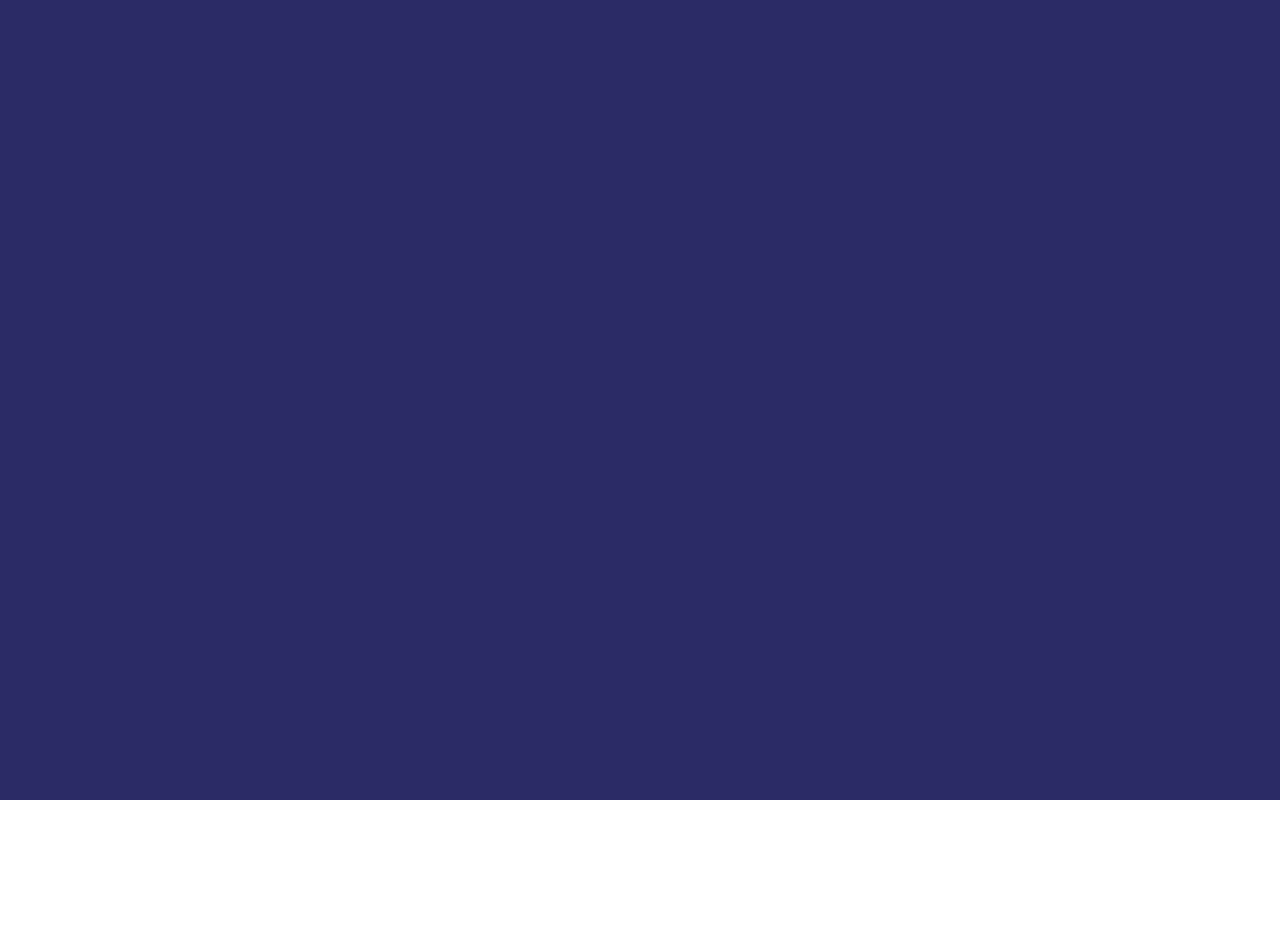
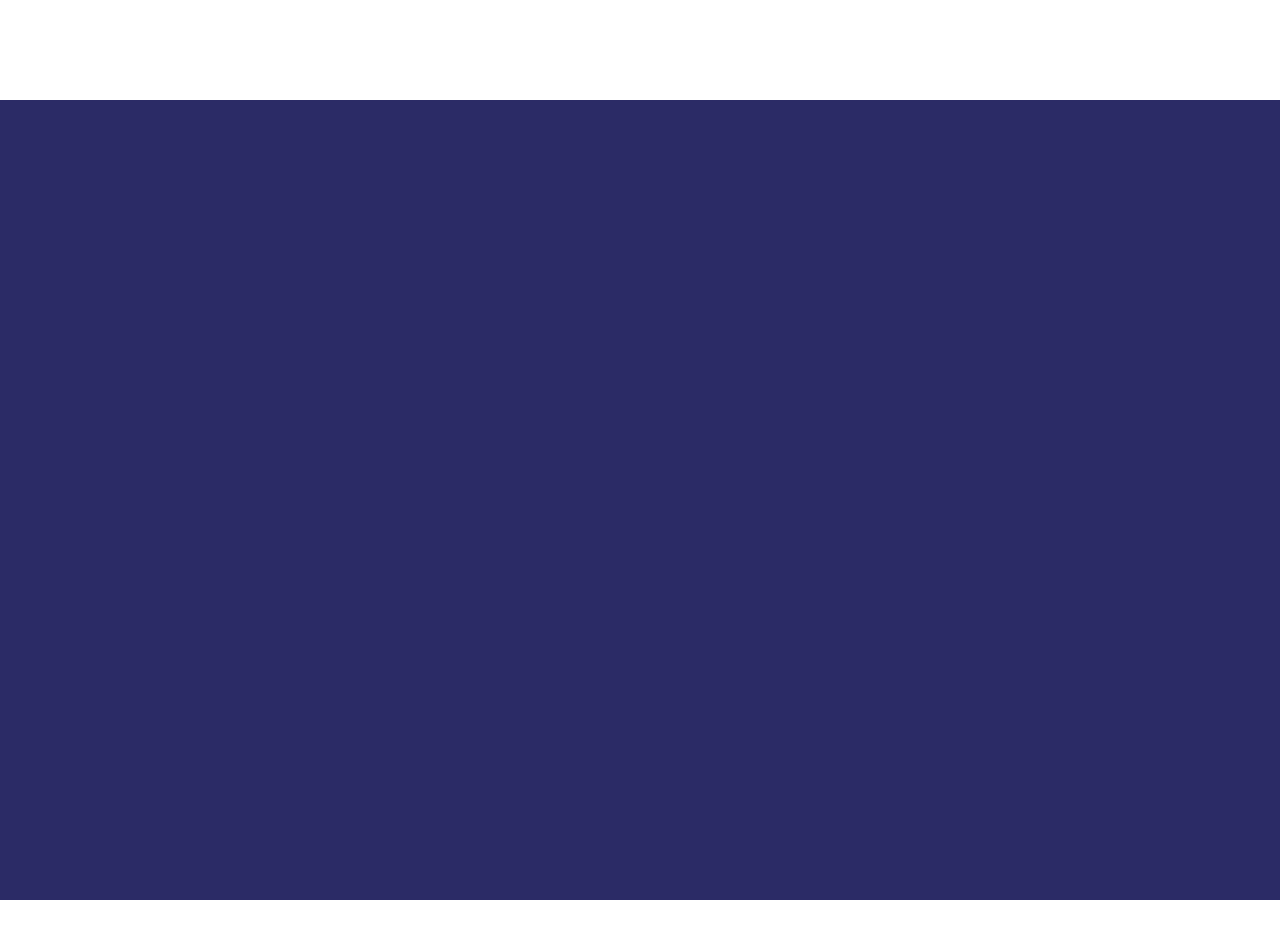
Before and after one commit to r10k5/rution, a Vue app: page / in a window 1280 px wide. Shown: the top 938 px of the page. Before the commit the page ends 800 px from the top, so only its background shows below. Built offline with nearby package versions, Linux system fonts and the light colour scheme.

Commit message:
изменили отступы

```diff
--- a/src/styles/main.css
+++ b/src/styles/main.css
@@ -1,3 +1,3 @@
 body {
-  margin: 0px 0px;
+  margin: 100px 0px;
 }
```
